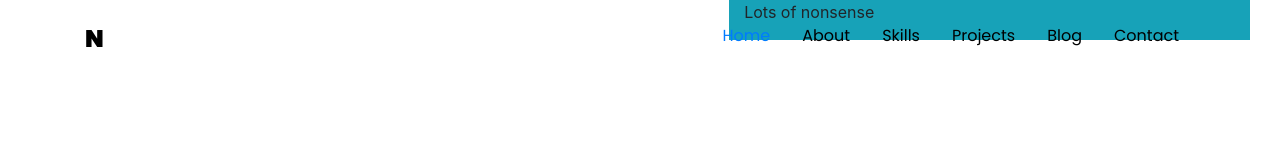
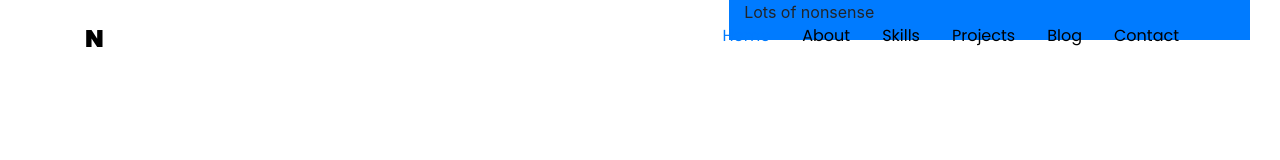
Before and after one commit to ahsanirfan85/freelanceresumetemplate, a website: page index.html in a window 1280 px wide. Drawn offline with nearby package versions, Linux system fonts and the light colour scheme.

Commit message:
changes
changes

```diff
--- a/index.html
+++ b/index.html
@@ -47,7 +47,7 @@
 	</div>
 	<div class="container-fluid row">
 		<div class="col-7"></div>
-		<div class="bg-info col-5 pr-1">
+		<div class="bg-primary col-5 pr-1">
 			<p>Lots of nonsense</p>
 		</div>
 	</div>
```
